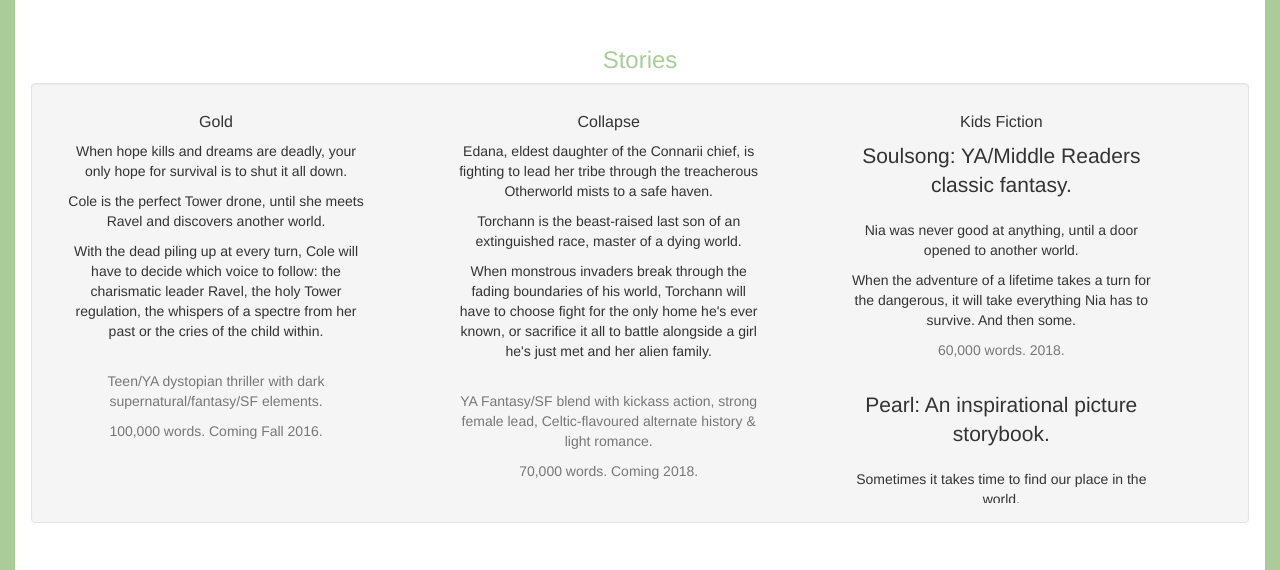
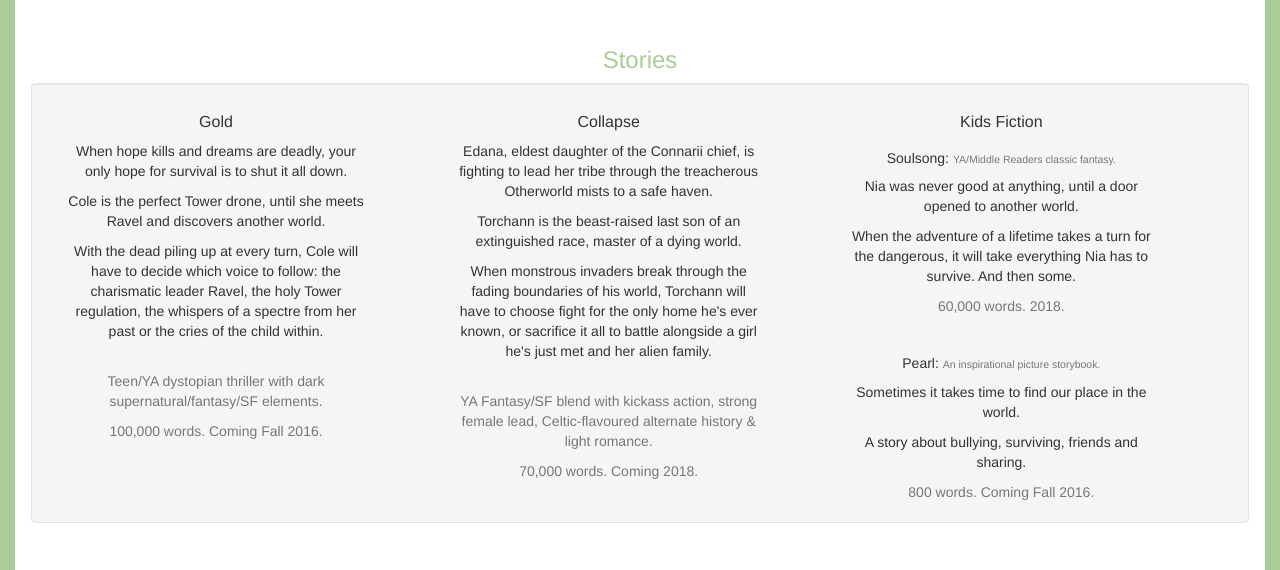
Before and after one commit to kaiewiggins/kaiewiggins.github.io, a Jekyll site: the page built from writing.html, in a window 1280 px wide and 900 px high, scrolled down 704 px, cut to the strip 116-686 px from the top of the window. Built offline with Jekyll 4.4.1, drawn with Linux system fonts in a browser that asks for light colours; nearby versions of some CDN libraries.

Commit message:
Added heading styling

```diff
--- a/writing.html
+++ b/writing.html
@@ -39,7 +39,7 @@ title: kaie.Writing; welcome to my world
 
         <div class="col-lg-4 col-centered">
         <div id="container" style="width:300px;height:400px">
-            <p class="lead" style="display: inline-block; color: #333; margin: 0; padding: 10px; font-size: 16px; line-height: 18px;">Gold</p>
+            <h4 style="display: inline-block; color: #333; margin: 0; padding: 10px; font-size: 16px; line-height: 18px;">Gold</h4>
             <p>When hope kills and dreams are deadly, your only hope for survival is to shut it all down. </p>
             <p>Cole is the perfect Tower drone, until she meets Ravel and discovers another world.</p>
             <p>With the dead piling up at every turn, Cole will have to decide which voice to follow: the charismatic leader Ravel, the holy Tower regulation, the whispers of a spectre from her past or the cries of the child within.</p>
@@ -51,7 +51,7 @@ title: kaie.Writing; welcome to my world
 
         <div class="col-lg-4 col-centered">
         <div id="container" style="width:300px;height:400px">
-            <p class="lead" style="display: inline-block; color: #333; margin: 0; padding: 10px; font-size: 16px; line-height: 18px;">Collapse</p>
+            <h4 style="display: inline-block; color: #333; margin: 0; padding: 10px; font-size: 16px; line-height: 18px;">Collapse</h4>
             <p>Edana, eldest daughter of the Connarii chief, is fighting to lead her tribe through the treacherous Otherworld mists to a safe haven.</p>
             <p>Torchann is the beast-raised last son of an extinguished race, master of a dying world.</p>
             <p>When monstrous invaders break through the fading boundaries of his world, Torchann will have to choose fight for the only home he's ever known, or sacrifice it all to battle alongside a girl he's just met and her alien family.</p>
@@ -63,14 +63,14 @@ title: kaie.Writing; welcome to my world
 
         <div class="col-lg-4 col-centered">
         <div id="container" style="width:300px;height:400px">
-            <p class="lead" style="display: inline-block; color: #333; margin: 0; padding: 10px; font-size: 16px; line-height: 18px;">Kids Fiction</p>
+            <h4 style="display: inline-block; color: #333; margin: 0; padding: 10px; font-size: 16px; line-height: 18px;">Kids Fiction</h4>
             <br>
-            <p class="lead">Soulsong: YA/Middle Readers classic fantasy.</p>
+            <h5>Soulsong: <small>YA/Middle Readers classic fantasy.</small></h5>
             <p>Nia was never good at anything, until a door opened to another world. </p>
             <p>When the adventure of a lifetime takes a turn for the dangerous, it will take everything Nia has to survive. And then some.</p>
             <p class="text-muted">60,000 words. 2018.</p>
             <br>
-            <p class="lead">Pearl: An inspirational picture storybook.</p>
+            <h5>Pearl: <small>An inspirational picture storybook.</small></h5>
             <p>Sometimes it takes time to find our place in the world.</p>
             <p>A story about bullying, surviving, friends and sharing.</p>
             <p class="text-muted">800 words. Coming Fall 2016.</p>
```
